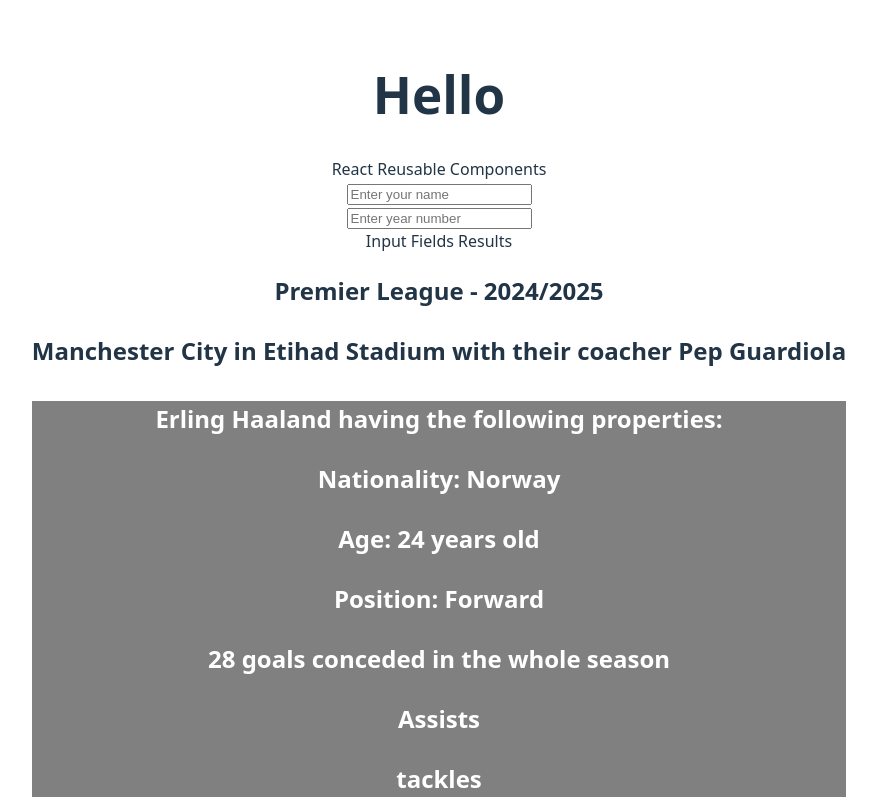
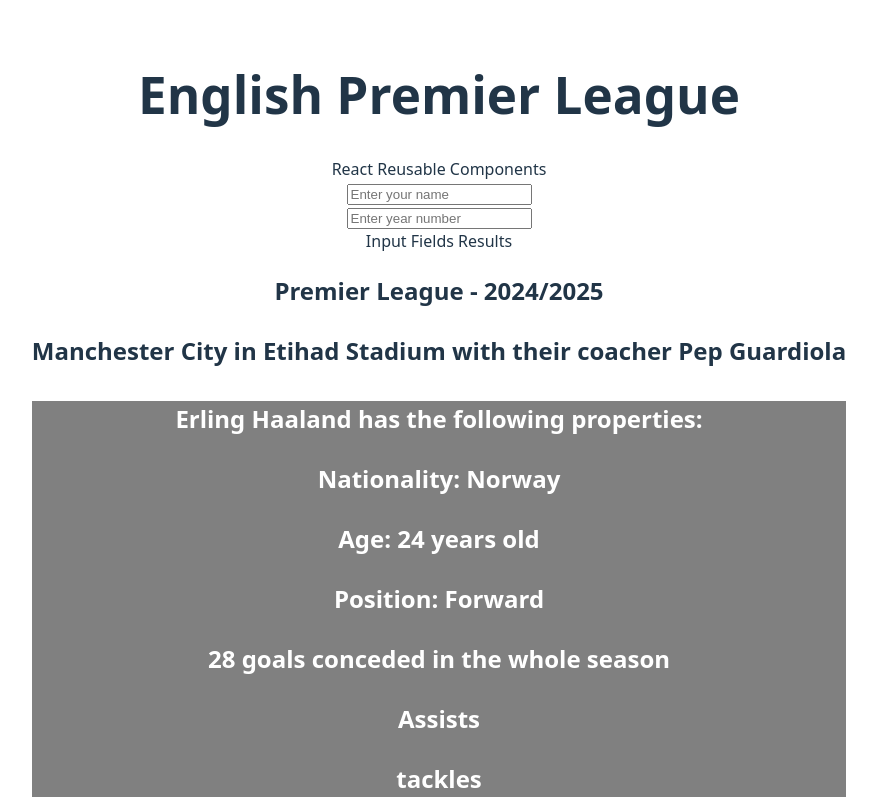
Before and after one commit to okedo01/reusable-components, a React (Vite) app: page / in a window 1280 px wide. Shown: the top 800 px of the page, without its empty margins (201-1078 px from the left). Built offline with nearby package versions, Linux system fonts and the light colour scheme.

Commit message:
style each card

```diff
--- a/src/App.tsx
+++ b/src/App.tsx
@@ -6,7 +6,7 @@
 function App() {
   return (
     <>
-      <h1>Hello</h1>
+      <h1>English Premier League</h1>
       <Headings name="React Reusable Components" />
       <InputFields type="text" placeholder="Enter your name"/>
       <InputFields type="number" placeholder="Enter year number"/>
--- a/src/Results.tsx
+++ b/src/Results.tsx
@@ -15,7 +15,7 @@
 
                         { team.players.map((player) => (
                             <h4 key={player.id} style={{background: "gray",color: "white", maxHeight: "400px"}}>
-                                { player.name } having the following properties:
+                                { player.name } has the following properties:
                                 <p>Nationality: { player.nationality } </p>
                                 <p>Age: { player.age } years old</p>
                                 <p>Position: { player.position } </p>
```
